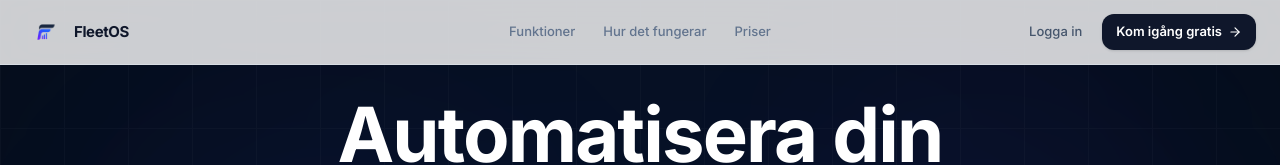
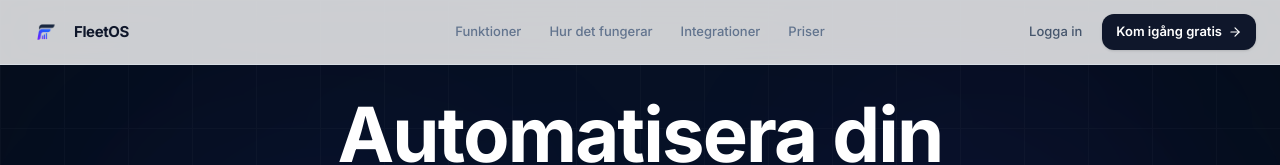
Before and after one commit to DavidWestlundcode/Fleetrent, a Next.js app: page / in a window 1280 px wide. Shown: the top 165 px of the page. Built offline with nearby package versions, Linux system fonts and the light colour scheme.

Commit message:
Add Integrationer nav link to integrations section

```diff
--- a/src/app/page.tsx
+++ b/src/app/page.tsx
@@ -560,6 +560,7 @@ export default function LandingPage() {
             {[
               { label: 'Funktioner', href: '#features' },
               { label: 'Hur det fungerar', href: '#how-it-works' },
+              { label: 'Integrationer', href: '#integrations' },
               { label: 'Priser', href: '/priser' },
             ].map(({ label, href }) => (
               <a key={label} href={href} className="px-3 py-1.5 text-[13px] text-slate-500 hover:text-slate-900 hover:bg-slate-100 rounded-lg transition-colors font-medium">
@@ -1105,7 +1106,7 @@ export default function LandingPage() {
       </section>
 
       {/* ── Integrations ── */}
-      <section className="py-16 sm:py-28 px-4 sm:px-6 bg-white border-t border-slate-100 overflow-hidden">
+      <section id="integrations" className="py-16 sm:py-28 px-4 sm:px-6 bg-white border-t border-slate-100 overflow-hidden">
         <style>{`
           @keyframes orbit-cw { from { transform: rotate(0deg); } to { transform: rotate(360deg); } }
           @keyframes orbit-ccw { from { transform: rotate(0deg); } to { transform: rotate(-360deg); } }
```
